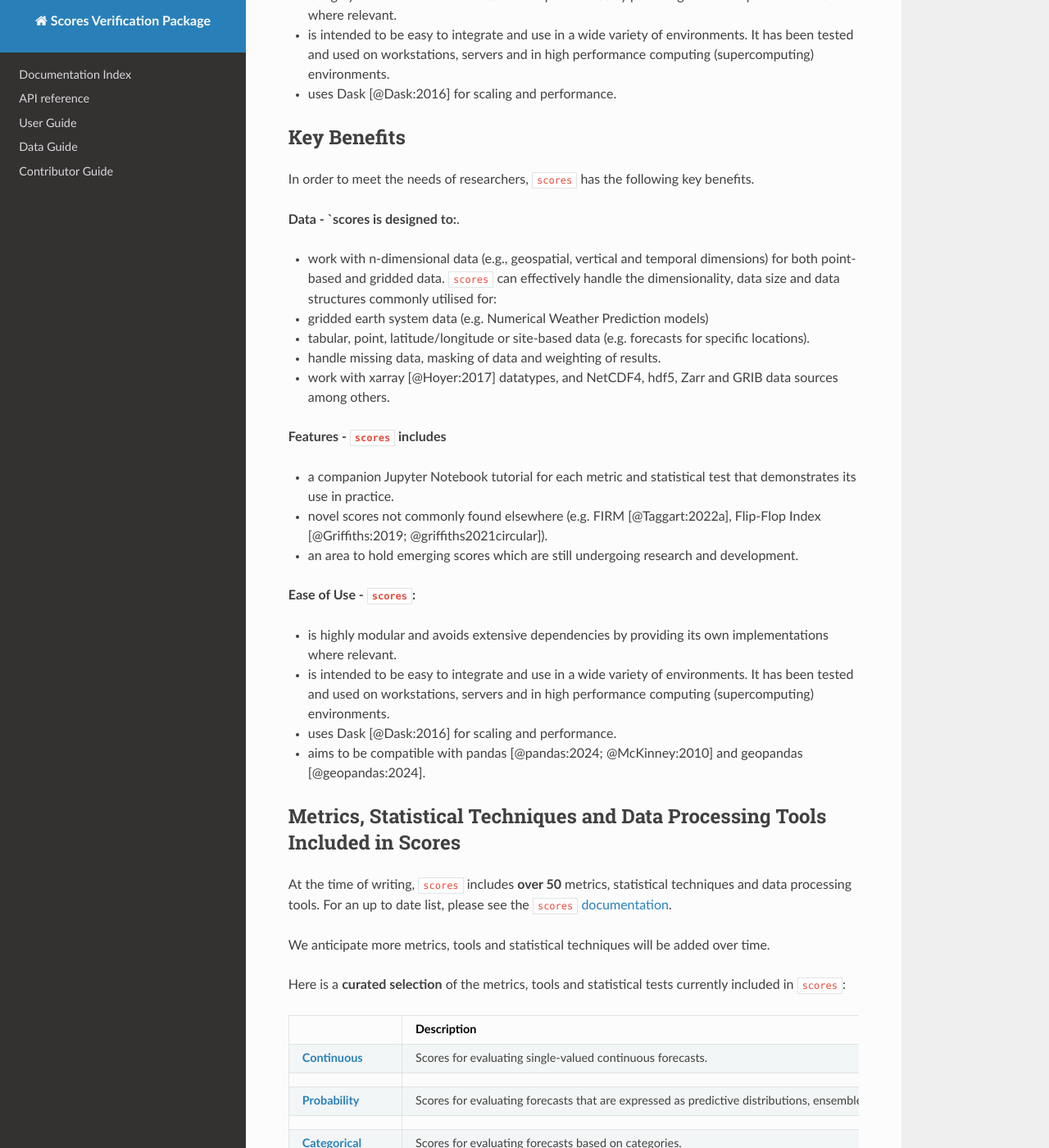
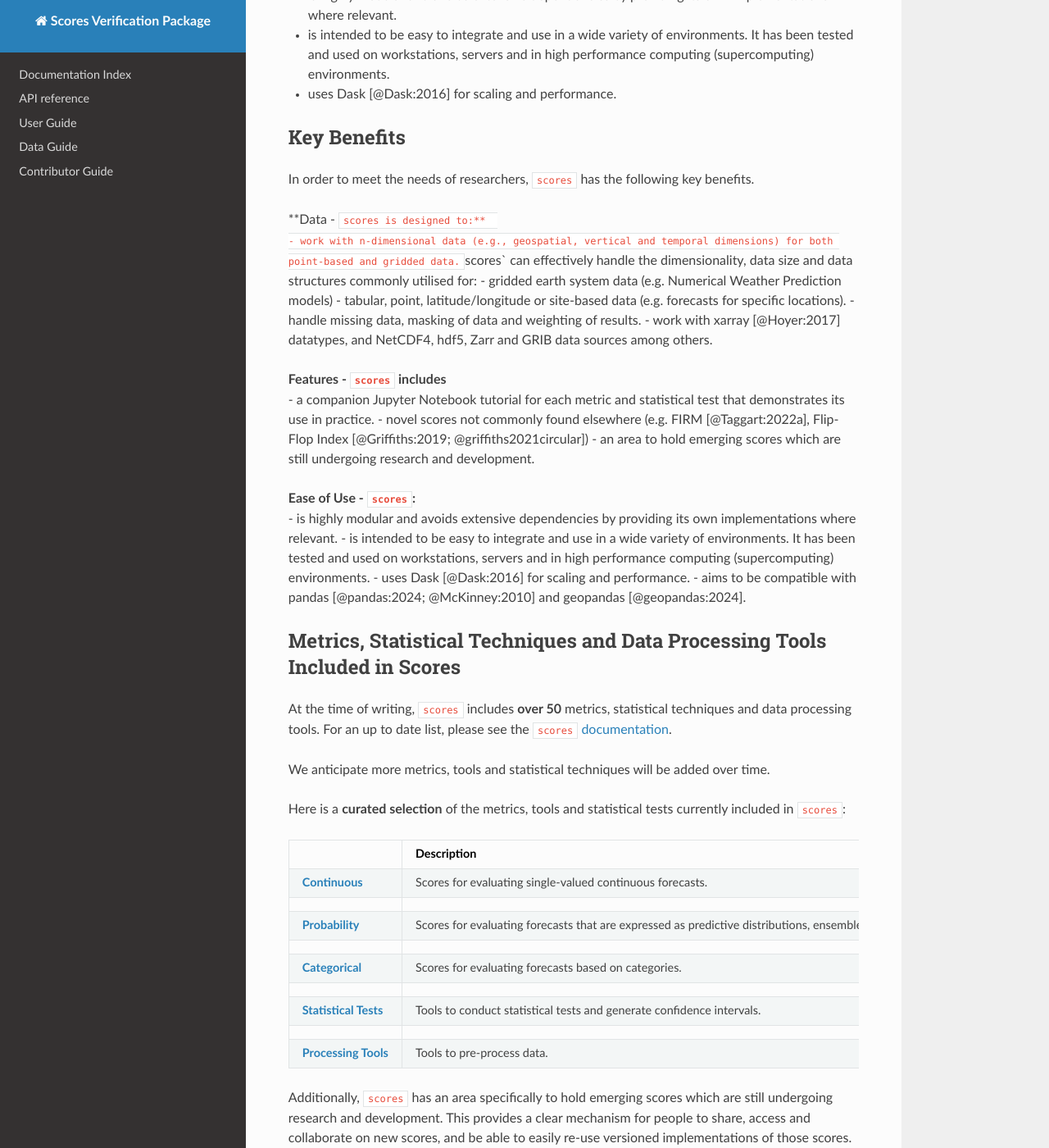
Before and after one commit to nci/scores, an MkDocs documentation site: the page built from docs/paper.md, in a window 1280 px wide and 1400 px high, scrolled down 1284 px. Shown: the whole window at 82% size. Built offline with MkDocs 1.6.1, drawn with Linux system fonts in a browser that asks for light colours; nearby versions of some CDN libraries.

Commit message:
More white space experimentation

```diff
--- a/docs/paper.md
+++ b/docs/paper.md
@@ -63,8 +63,7 @@ In order to meet the needs of researchers, `scores`:
 
 In order to meet the needs of researchers, `scores` has the following key benefits.
 
-**Data - `scores is designed to:**.
-
+**Data - `scores is designed to:**
 - work with n-dimensional data (e.g., geospatial, vertical and temporal dimensions) for both point-based and gridded data. `scores` can effectively handle the dimensionality, data size and data structures commonly utilised for:
   - gridded earth system data (e.g. Numerical Weather Prediction models)
   - tabular, point, latitude/longitude or site-based data (e.g. forecasts for specific locations).
@@ -72,13 +71,11 @@ In order to meet the needs of researchers, `scores` has the following key benefi
 - work with xarray [@Hoyer:2017] datatypes, and NetCDF4, hdf5, Zarr and GRIB data sources among others.
 
 **Features - `scores` includes**
-
 - a companion Jupyter Notebook tutorial for each metric and statistical test that demonstrates its use in practice.
-- novel scores not commonly found elsewhere (e.g. FIRM [@Taggart:2022a], Flip-Flop Index [@Griffiths:2019; @griffiths2021circular]).
+- novel scores not commonly found elsewhere (e.g. FIRM [@Taggart:2022a], Flip-Flop Index [@Griffiths:2019; @griffiths2021circular])
 - an area to hold emerging scores which are still undergoing research and development.
 
 **Ease of Use - `scores`:**
-
 - is highly modular and avoids extensive dependencies by providing its own implementations where relevant.
 - is intended to be easy to integrate and use in a wide variety of environments. It has been tested and used on workstations, servers and in high performance computing (supercomputing) environments.
 - uses Dask [@Dask:2016] for scaling and performance.
```
